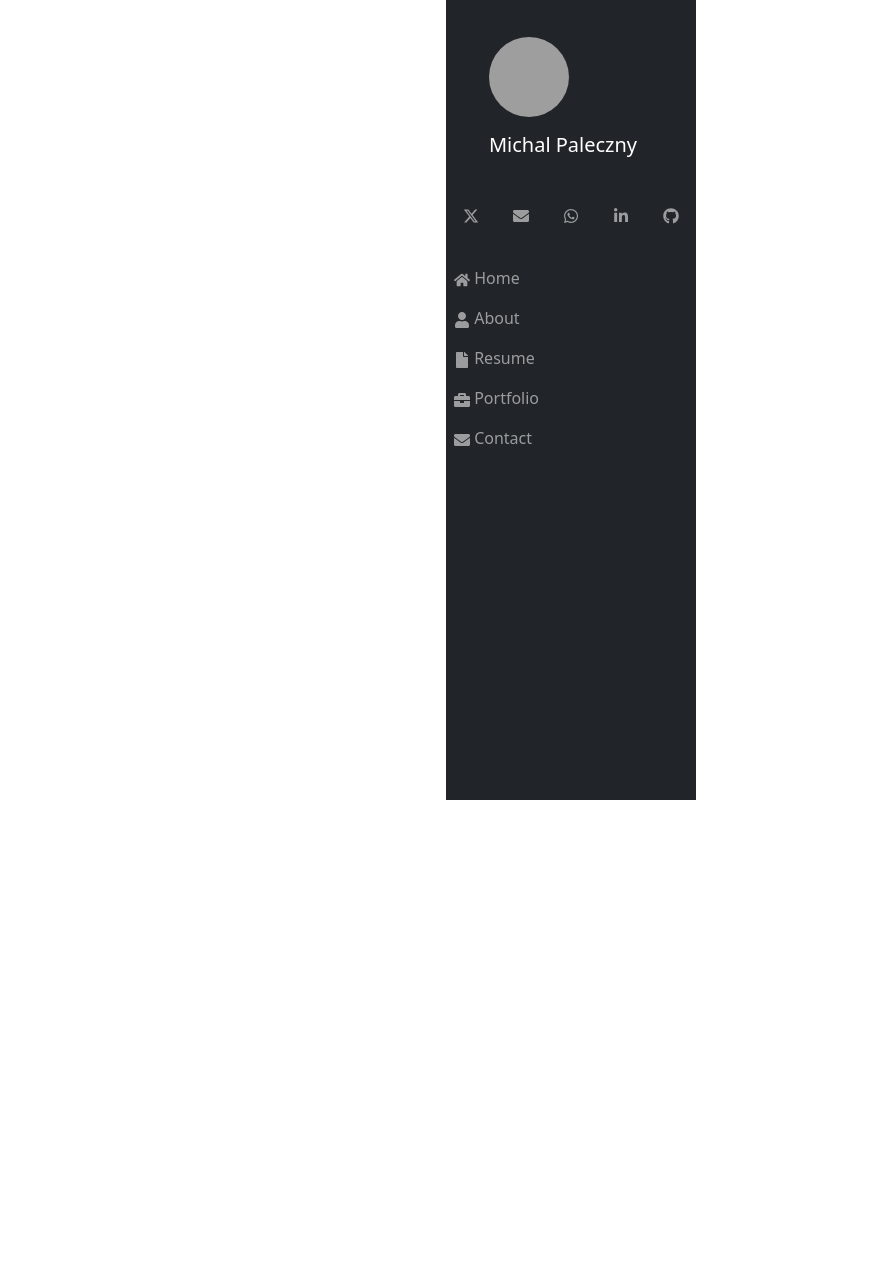
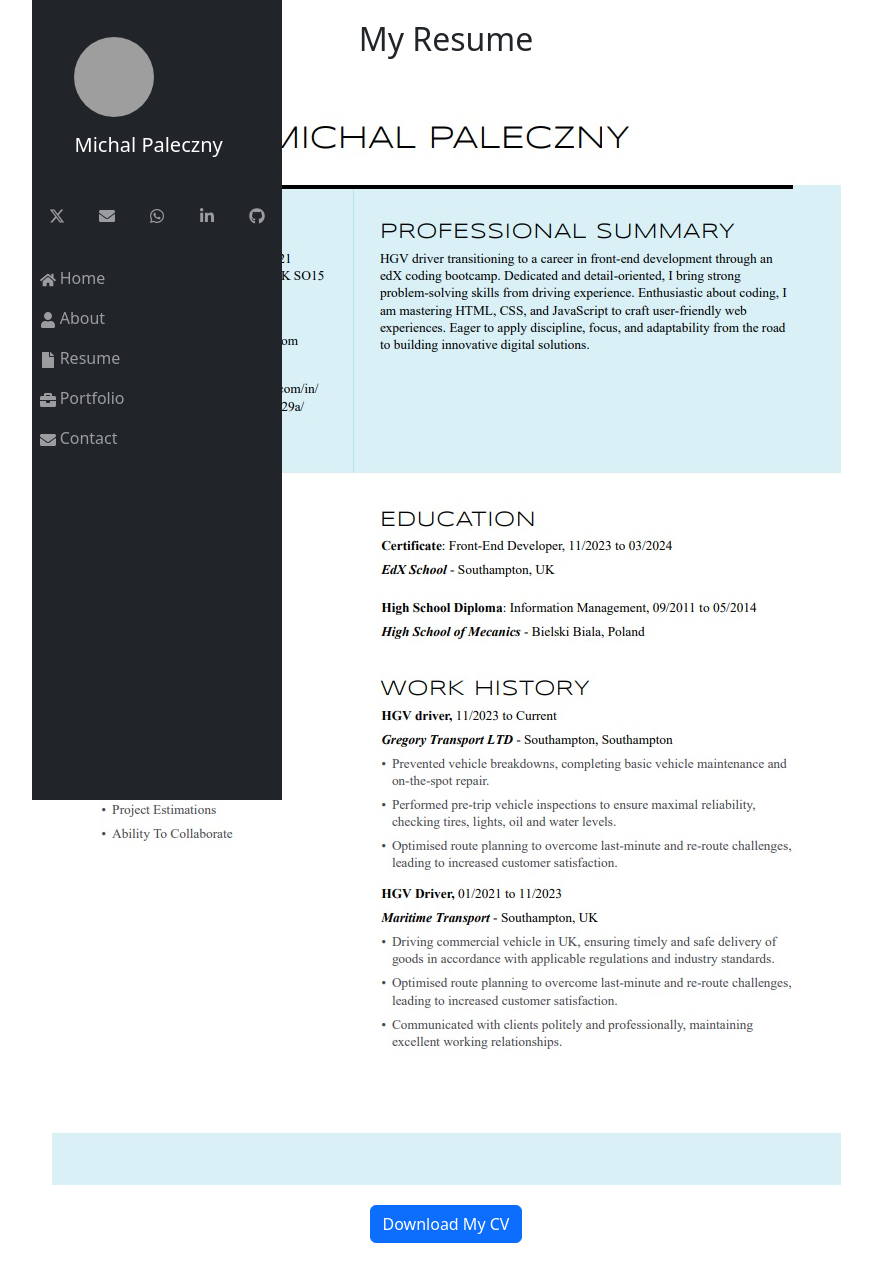
Before and after one commit to MrKatrish/react_portfolio, a React (Vite) app: page /resume in a window 1280 px wide. Shown: the whole page, without its empty margins (194-1066 px from the left). Before the commit the page ends 800 px from the top, so only its background shows below. Built offline with nearby package versions, Linux system fonts and the light colour scheme; grey boxes are pictures that could not be loaded.

Commit message:
Created resume.jsx

```diff
--- a/src/App.jsx
+++ b/src/App.jsx
@@ -2,7 +2,8 @@ import React from 'react';
 import { BrowserRouter as Router, Route, Routes } from 'react-router-dom';
 import Header from './components/Header';
 import Home from './components/Home';
-import About from './components/About'; // Assuming you have an About component
+import About from './components/About';
+import Resume from './components/Resume';
 import Contact from './components/Contact';
 import 'bootstrap/dist/css/bootstrap.min.css';
 
@@ -14,6 +15,7 @@ const App = () => {
         <Routes>
           <Route exact path="/" element={<Home />} />
           <Route exact path="/about" element={<About />} /> {/* Ensure you have an About route */}
+          <Route path="/resume" element={<Resume />} />
           <Route exact path="/contact" element={<Contact />} />
           {/* Removed Project and ProjectGallery Routes */}
         </Routes>
--- /dev/null
+++ b/src/components/Resume.jsx
@@ -0,0 +1,17 @@
+import React from 'react';
+import resumeImage from '../assets/CV-Picture.jpg'; // Adjust the path to where your CV image is located
+import resumePDF from '../assets/CV Michal Paleczny.pdf'; // Adjust the path to your CV's PDF file
+
+const Resume = () => {
+  return (
+    <div className="resume-container" style={{ textAlign: 'center', padding: '20px' }}>
+      <h2>My Resume</h2>
+      <img src={resumeImage} alt="My Resume" style={{ maxWidth: '100%', height: 'auto' }} />
+      <div style={{ marginTop: '20px' }}>
+        <a href={resumePDF} download="My_Resume.pdf" className="btn btn-primary">Download My CV</a>
+      </div>
+    </div>
+  );
+}
+
+export default Resume;
```
Also changed, not shown: src/assets/CV-Picture.jpg (added), src/components/Portfolio.jsx (renamed from src/components/ProjectGallery.jsx), 1 other file (tests, documents, lock files or other folders).
